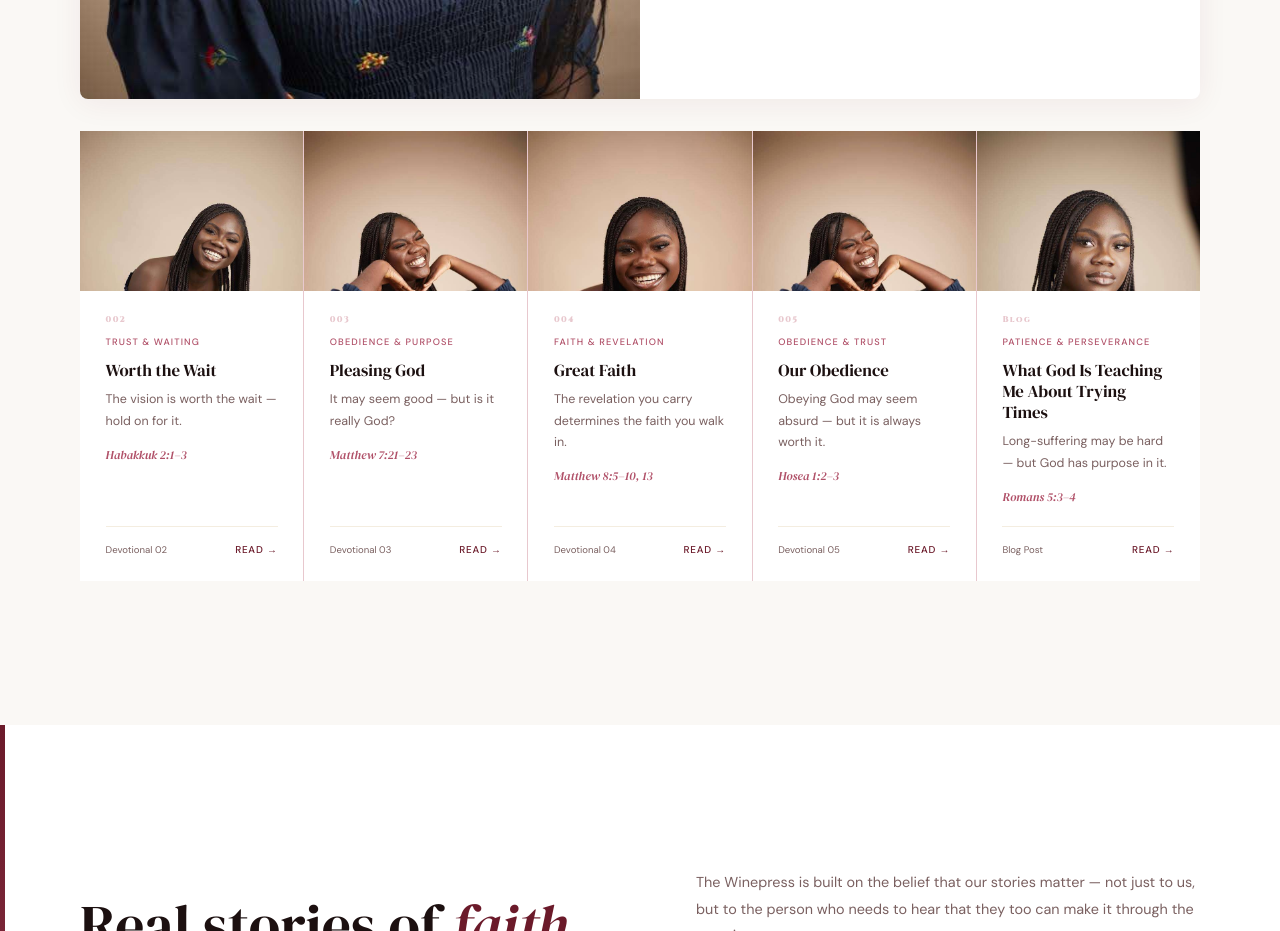
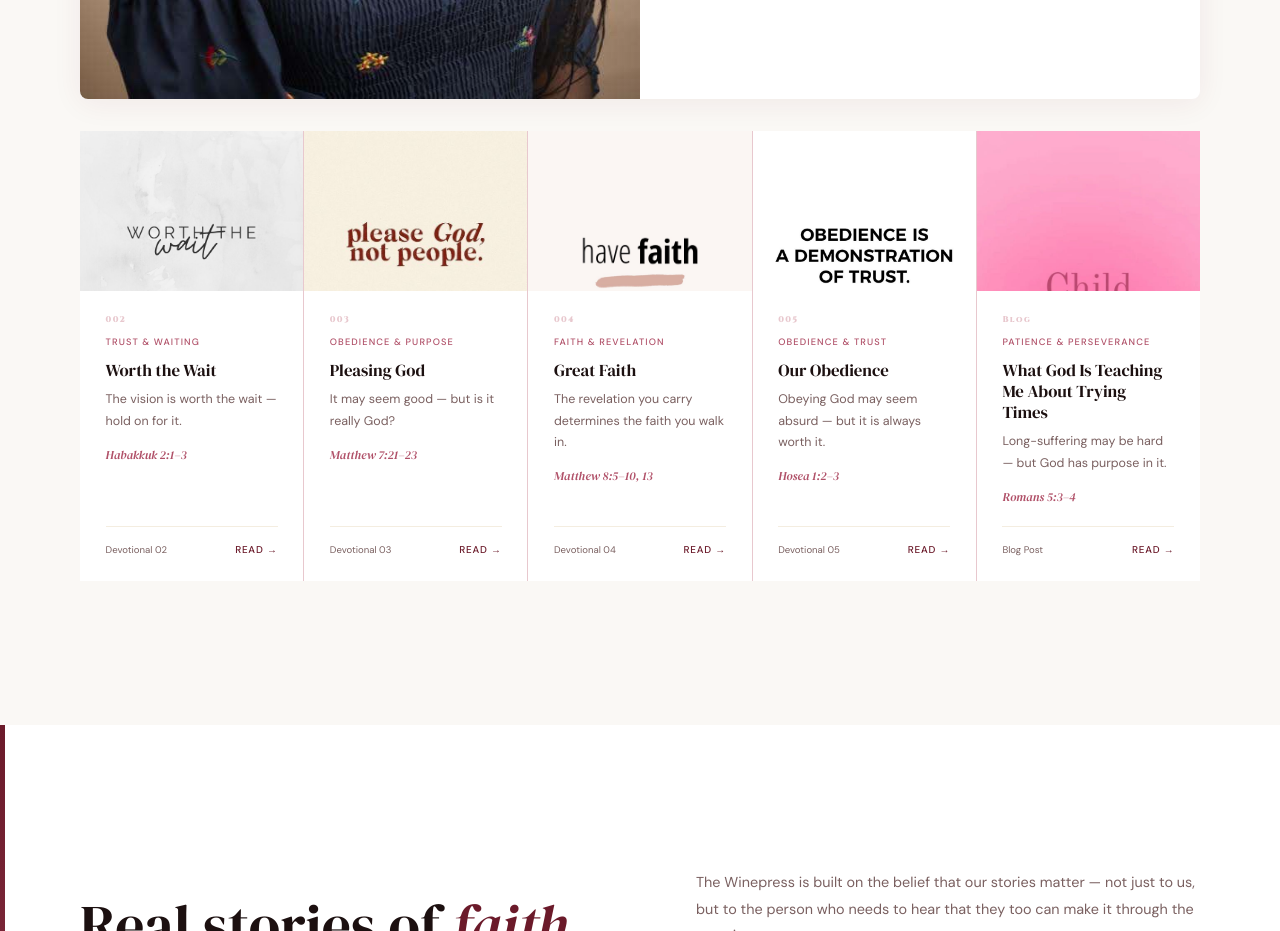
Before and after one commit to Sarbah12/THE-WINEPRESS-OFF, a plain HTML site: page index.html in a window 1280 px wide. Shown: the part 3100-4031 px from the top of the page. Drawn offline with Linux system fonts and the light colour scheme.

Commit message:
update: latest changes

```diff
--- a/index.html
+++ b/index.html
@@ -728,7 +728,7 @@
     <div class="devs-grid">
 
       <a href="devotionals.html#dv-2" class="dv-small">
-        <img class="dv-small-img" src="assets/images/Afua5.jpg" alt="Worth the Wait"/>
+        <img class="dv-small-img" src="assets/images/Worththewait.jpg" alt="Worth the Wait"/>
         <div class="dv-small-body">
           <div>
             <div class="dv-num">002</div>
@@ -745,7 +745,7 @@
       </a>
 
       <a href="devotionals.html#dv-3" class="dv-small">
-        <img class="dv-small-img" src="assets/images/Afua1.jpg" alt="Pleasing God"/>
+        <img class="dv-small-img" src="assets/images/Please God.jpg" alt="Pleasing God"/>
         <div class="dv-small-body">
           <div>
             <div class="dv-num">003</div>
@@ -762,7 +762,7 @@
       </a>
 
       <a href="devotionals.html#dv-4" class="dv-small">
-        <img class="dv-small-img" src="assets/images/Afua2.jpg" alt="Great Faith"/>
+        <img class="dv-small-img" src="assets/images/faith.jpg" alt="Great Faith"/>
         <div class="dv-small-body">
           <div>
             <div class="dv-num">004</div>
@@ -779,7 +779,7 @@
       </a>
 
       <a href="devotionals.html#dv-5" class="dv-small">
-        <img class="dv-small-img" src="assets/images/Afua3.jpg" alt="Our Obedience"/>
+        <img class="dv-small-img" src="assets/images/Obedience.jpg" alt="Our Obedience"/>
         <div class="dv-small-body">
           <div>
             <div class="dv-num">005</div>
@@ -796,7 +796,7 @@
       </a>
 
       <a href="blog.html" class="dv-small">
-        <img class="dv-small-img" src="assets/images/Afua4.jpg" alt="Trying Times"/>
+        <img class="dv-small-img" src="assets/images/ChildofGod.jpg" alt="Trying Times"/>
         <div class="dv-small-body">
           <div>
             <div class="dv-num">Blog</div>
```
Also changed, not shown: devotionals.html (+4 -4 lines), assets/images/ChildofGod.jpg (added), assets/images/Forgiveness.jpg (added), assets/images/Obedience.jpg (added), assets/images/Please God.jpg (added), assets/images/Worththewait.jpg (added), assets/images/faith.jpg (added), assets/images/testimony (1).jpg (added), 3 other files.
